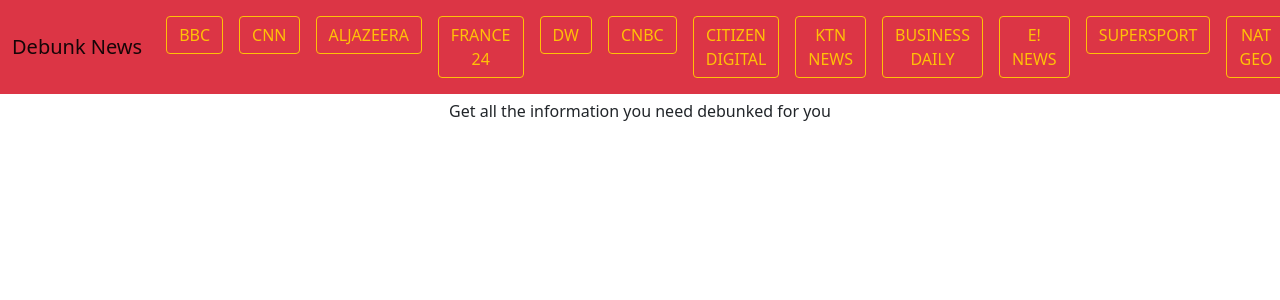
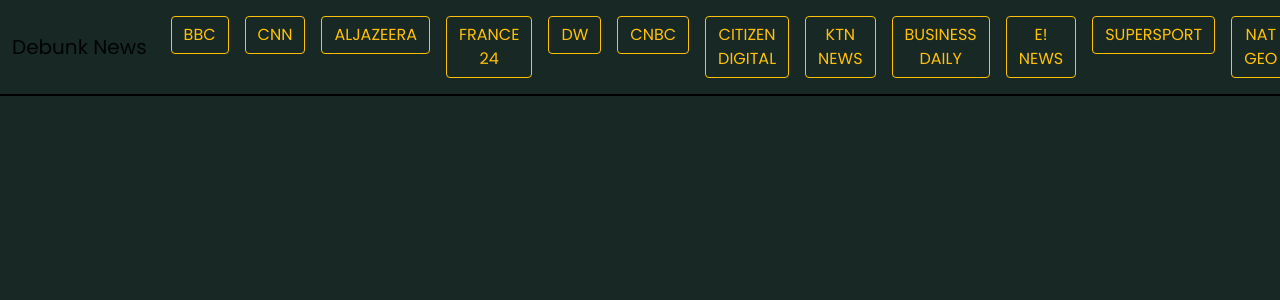
Before and after one commit to FloWambui/News_Api, a Flask app: template app/templates/index.html in a window 1280 px wide. Shown: the top 300 px of the page. Run offline with Flask 2, Linux system fonts and the light colour scheme; the template is opened without the code that fills it, so the values that code supplies are empty; some libraries are stand-ins or nearby versions.

Commit message:
style the navbar and base

```diff
--- /dev/null
+++ b/app/static/css/base.css
@@ -0,0 +1,8 @@
+body{
+    margin: 0;
+    padding: 0;
+    box-sizing: border-box;
+    font-family: 'Poppins', sans-serif;
+    background-color: #182825;
+    color: #33673B;
+}
--- /dev/null
+++ b/app/static/css/navbar.css
@@ -0,0 +1,7 @@
+.navbar{
+    background-color: #182825 !important;
+    border-bottom: 2px solid black;
+    margin-bottom: 150px !important;
+
+
+}
--- a/app/templates/base.html
+++ b/app/templates/base.html
@@ -4,12 +4,19 @@
     <meta charset="UTF-8" />
     <meta http-equiv="X-UA-Compatible" content="IE=edge" />
     <meta name="viewport" content="width=device-width, initial-scale=1.0" />
+    <link rel="preconnect" href="https://fonts.googleapis.com" />
+    <link rel="preconnect" href="https://fonts.gstatic.com" crossorigin />
+    <link
+      href="https://fonts.googleapis.com/css2?family=Poppins&display=swap"
+      rel="stylesheet"
+    />
     <link
       href="https://cdn.jsdelivr.net/npm/bootstrap@5.1.3/dist/css/bootstrap.min.css"
       rel="stylesheet"
       integrity="sha384-1BmE4kWBq78iYhFldvKuhfTAU6auU8tT94WrHftjDbrCEXSU1oBoqyl2QvZ6jIW3"
       crossorigin="anonymous"
     />
+    <link rel="stylesheet" href="{{ url_for('static', filename='css/base.css') }}">
     {% if title %}
     <title>{{title}}</title>
     {% else %}
@@ -18,14 +25,8 @@
   </head>
   <body>
     <!-- Navbar block  -->
-    {% block navbar %}
-    {% include 'navbar.html' %}
-    {% endblock navbar %}
-    {% block body %} {% endblock body %}
-
-
-
-
+    {% block navbar %} {% include 'navbar.html' %} {% endblock navbar %} {%
+    block body %} {% endblock body %}
 
     <!---Bootstrap js bundle-->
     <script
--- a/app/templates/navbar.html
+++ b/app/templates/navbar.html
@@ -1,4 +1,6 @@
-<nav class="navbar navbar-expand-lg navbar-light bg-danger">
+<link rel="stylesheet" href="{{ url_for('static', filename='css/navbar.css') }}">
+
+<nav class="navbar navbar-expand-lg navbar-light bg-danger fixed-top ">
     <div class="container-fluid">
       <a class="navbar-brand" href="#">Debunk News</a>
       <button class="navbar-toggler" type="button" data-bs-toggle="collapse" data-bs-target="#navbarNavAltMarkup" aria-controls="navbarNavAltMarkup" aria-expanded="false" aria-label="Toggle navigation">
```
Lines whose indentation alone changed are shown as unchanged.
